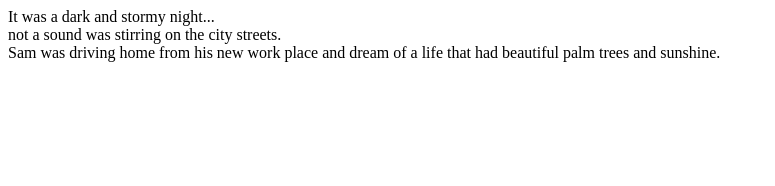
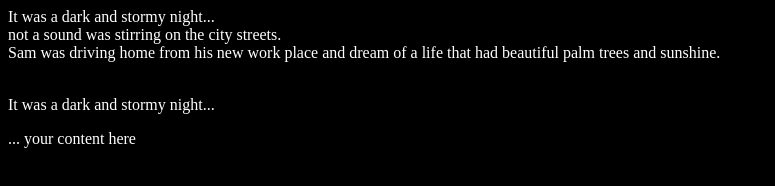
Before and after one commit to KamakshiSK/Fireside_Story, a plain HTML site: page index.html in a window 1280 px wide. Shown: the whole page, without its empty margins (0-775 px from the left). Drawn offline with Linux system fonts and the light colour scheme.

Commit message:
added style.css

```diff
--- a/index.html
+++ b/index.html
@@ -7,3 +7,13 @@
     sunshine.<br><br></p>
   </body>
 </html>
+
+<html>
+  <head>
+    <link rel="stylesheet" type="text/css" href="style.css">
+  </head>
+  <body>
+    <p>It was a dark and stormy night...</p>
+    ... your content here
+  </body>
+</html>
--- /dev/null
+++ b/style.css
@@ -0,0 +1,4 @@
+body {
+    color: white;
+    background-color: black;
+  }
```
